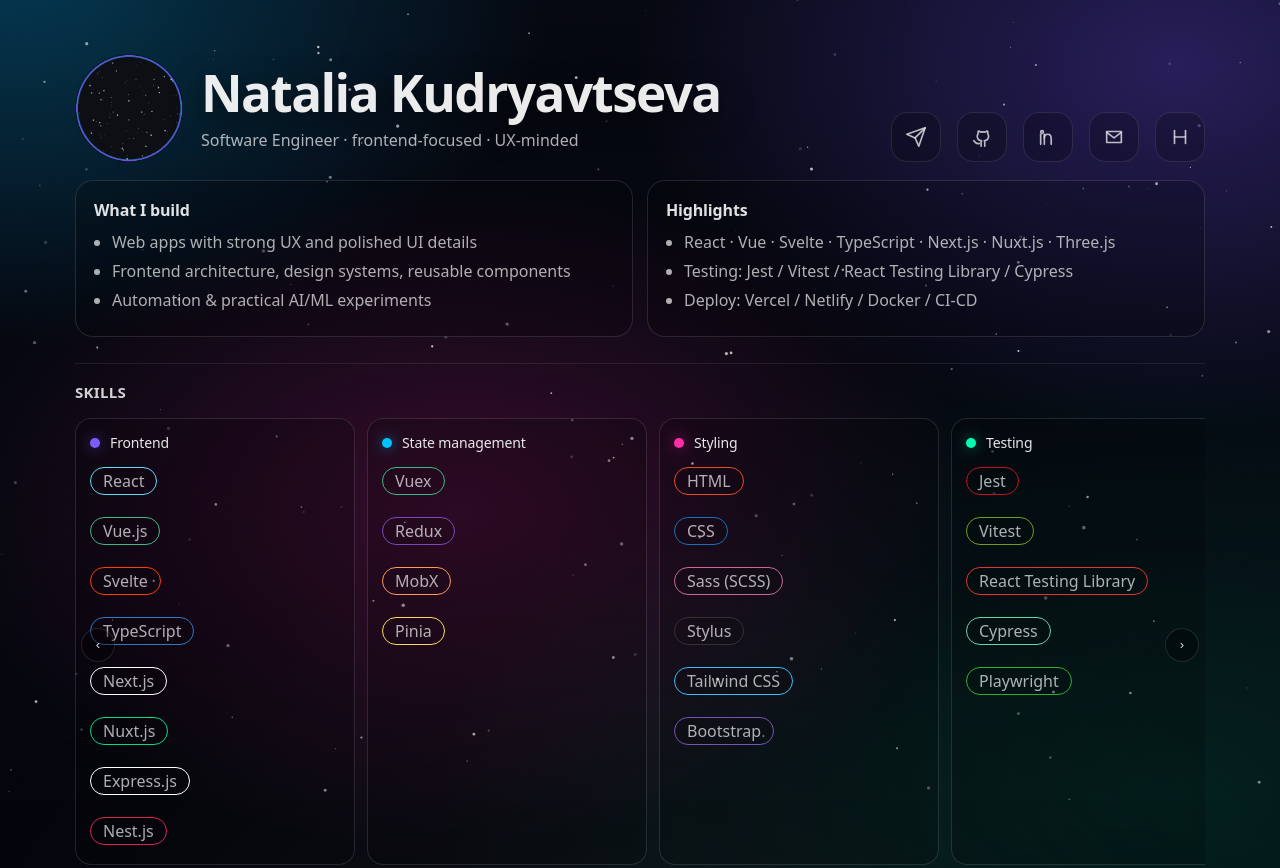
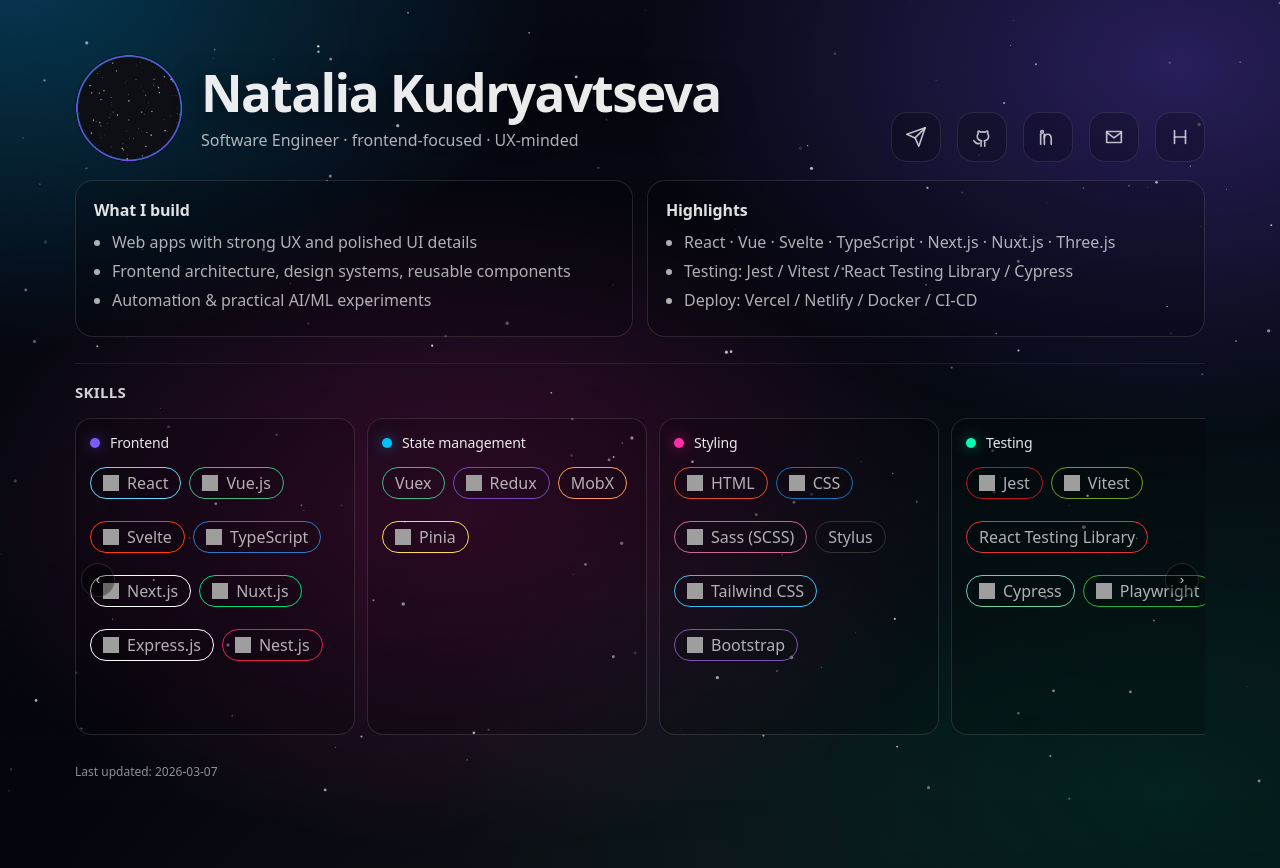
Before and after one commit to Nataly4444/Nataly4444.github.io, a plain HTML site: page index.html in a window 1280 px wide. Shown: the top 868 px of the page. Drawn offline with Linux system fonts and the light colour scheme; grey boxes are pictures that could not be loaded.

Commit message:
Add icons to skill pills and make lists inline

```diff
--- a/index.html
+++ b/index.html
@@ -333,16 +333,26 @@
         list-style: none;
         color: var(--muted);
         display: flex;
-        flex-direction: column;
+        flex-wrap: wrap;
         gap: 8px;
       }
 
       .skill-list li {
         width: fit-content;
-        padding: 2px 12px;
+        padding: 4px 12px;
         border: 1px solid var(--pill, blueviolet);
         border-radius: 50px;
         background: rgba(0,0,0,0.10);
+        display: inline-flex;
+        align-items: center;
+        gap: 8px;
+        white-space: nowrap;
+      }
+
+      .pill-icon {
+        width: 16px;
+        height: 16px;
+        display: inline-block;
       }
 
       @media (max-width: 820px) {
@@ -462,14 +472,14 @@
               <div class="skill-card">
                 <div class="skill-title"><span class="dot"></span> Frontend</div>
                 <ul class="skill-list">
-                  <li style="--pill:#61DAFB">React</li>
-                  <li style="--pill:#41B883">Vue.js</li>
-                  <li style="--pill:#FF3E00">Svelte</li>
-                  <li style="--pill:#3178C6">TypeScript</li>
-                  <li style="--pill:#ffffff">Next.js</li>
-                  <li style="--pill:#00DC82">Nuxt.js</li>
-                  <li style="--pill:#ffffff">Express.js</li>
-                  <li style="--pill:#E0234E">Nest.js</li>
+                  <li style="--pill:#61DAFB"><img class="pill-icon" src="https://skillicons.dev/icons?i=react" alt="" />React</li>
+                  <li style="--pill:#41B883"><img class="pill-icon" src="https://skillicons.dev/icons?i=vue" alt="" />Vue.js</li>
+                  <li style="--pill:#FF3E00"><img class="pill-icon" src="https://skillicons.dev/icons?i=svelte" alt="" />Svelte</li>
+                  <li style="--pill:#3178C6"><img class="pill-icon" src="https://skillicons.dev/icons?i=ts" alt="" />TypeScript</li>
+                  <li style="--pill:#ffffff"><img class="pill-icon" src="https://skillicons.dev/icons?i=nextjs" alt="" />Next.js</li>
+                  <li style="--pill:#00DC82"><img class="pill-icon" src="https://skillicons.dev/icons?i=nuxtjs" alt="" />Nuxt.js</li>
+                  <li style="--pill:#ffffff"><img class="pill-icon" src="https://skillicons.dev/icons?i=express" alt="" />Express.js</li>
+                  <li style="--pill:#E0234E"><img class="pill-icon" src="https://skillicons.dev/icons?i=nestjs" alt="" />Nest.js</li>
                 </ul>
               </div>
 
@@ -477,45 +487,45 @@
                 <div class="skill-title"><span class="dot cyan"></span> State management</div>
                 <ul class="skill-list">
                   <li style="--pill:#41B883">Vuex</li>
-                  <li style="--pill:#764ABC">Redux</li>
+                  <li style="--pill:#764ABC"><img class="pill-icon" src="https://skillicons.dev/icons?i=redux" alt="" />Redux</li>
                   <li style="--pill:#FF9955">MobX</li>
-                  <li style="--pill:#FFD859">Pinia</li>
+                  <li style="--pill:#FFD859"><img class="pill-icon" src="https://skillicons.dev/icons?i=pinia" alt="" />Pinia</li>
                 </ul>
               </div>
 
               <div class="skill-card">
                 <div class="skill-title"><span class="dot magenta"></span> Styling</div>
                 <ul class="skill-list">
-                  <li style="--pill:#E34F26">HTML</li>
-                  <li style="--pill:#1572B6">CSS</li>
-                  <li style="--pill:#CC6699">Sass (SCSS)</li>
+                  <li style="--pill:#E34F26"><img class="pill-icon" src="https://skillicons.dev/icons?i=html" alt="" />HTML</li>
+                  <li style="--pill:#1572B6"><img class="pill-icon" src="https://skillicons.dev/icons?i=css" alt="" />CSS</li>
+                  <li style="--pill:#CC6699"><img class="pill-icon" src="https://skillicons.dev/icons?i=sass" alt="" />Sass (SCSS)</li>
                   <li style="--pill:#333333">Stylus</li>
-                  <li style="--pill:#38BDF8">Tailwind CSS</li>
-                  <li style="--pill:#7952B3">Bootstrap</li>
+                  <li style="--pill:#38BDF8"><img class="pill-icon" src="https://skillicons.dev/icons?i=tailwind" alt="" />Tailwind CSS</li>
+                  <li style="--pill:#7952B3"><img class="pill-icon" src="https://skillicons.dev/icons?i=bootstrap" alt="" />Bootstrap</li>
                 </ul>
               </div>
 
               <div class="skill-card">
                 <div class="skill-title"><span class="dot mint"></span> Testing</div>
                 <ul class="skill-list">
-                  <li style="--pill:#C21325">Jest</li>
-                  <li style="--pill:#6E9F18">Vitest</li>
+                  <li style="--pill:#C21325"><img class="pill-icon" src="https://skillicons.dev/icons?i=jest" alt="" />Jest</li>
+                  <li style="--pill:#6E9F18"><img class="pill-icon" src="https://skillicons.dev/icons?i=vitest" alt="" />Vitest</li>
                   <li style="--pill:#E33332">React Testing Library</li>
-                  <li style="--pill:#69D3A7">Cypress</li>
-                  <li style="--pill:#2EAD33">Playwright</li>
+                  <li style="--pill:#69D3A7"><img class="pill-icon" src="https://skillicons.dev/icons?i=cypress" alt="" />Cypress</li>
+                  <li style="--pill:#2EAD33"><img class="pill-icon" src="https://skillicons.dev/icons?i=playwright" alt="" />Playwright</li>
                 </ul>
               </div>
 
               <div class="skill-card">
                 <div class="skill-title"><span class="dot"></span> Build / Dev tools</div>
                 <ul class="skill-list">
-                  <li style="--pill:#4B32C3">ESLint</li>
-                  <li style="--pill:#F7B93E">Prettier</li>
+                  <li style="--pill:#4B32C3"><img class="pill-icon" src="https://skillicons.dev/icons?i=eslint" alt="" />ESLint</li>
+                  <li style="--pill:#F7B93E"><img class="pill-icon" src="https://skillicons.dev/icons?i=prettier" alt="" />Prettier</li>
                   <li style="--pill:#ffffff">Husky</li>
                   <li style="--pill:#999999">lint-staged</li>
-                  <li style="--pill:#CB3837">npm</li>
-                  <li style="--pill:#F69220">pnpm</li>
-                  <li style="--pill:#2C8EBB">yarn</li>
+                  <li style="--pill:#CB3837"><img class="pill-icon" src="https://skillicons.dev/icons?i=npm" alt="" />npm</li>
+                  <li style="--pill:#F69220"><img class="pill-icon" src="https://skillicons.dev/icons?i=pnpm" alt="" />pnpm</li>
+                  <li style="--pill:#2C8EBB"><img class="pill-icon" src="https://skillicons.dev/icons?i=yarn" alt="" />yarn</li>
                 </ul>
               </div>
 
@@ -575,13 +585,13 @@
               <div class="skill-card">
                 <div class="skill-title"><span class="dot magenta"></span> DB / Backend services</div>
                 <ul class="skill-list">
-                  <li style="--pill:#4169E1">PostgreSQL</li>
-                  <li style="--pill:#4479A1">MySQL</li>
+                  <li style="--pill:#4169E1"><img class="pill-icon" src="https://skillicons.dev/icons?i=postgres" alt="" />PostgreSQL</li>
+                  <li style="--pill:#4479A1"><img class="pill-icon" src="https://skillicons.dev/icons?i=mysql" alt="" />MySQL</li>
                   <li style="--pill:#E10098">GraphQL</li>
                   <li style="--pill:#4945FF">Strapi</li>
-                  <li style="--pill:#47A248">MongoDB</li>
-                  <li style="--pill:#3ECF8E">Supabase</li>
-                  <li style="--pill:#FFCA28">Firebase</li>
+                  <li style="--pill:#47A248"><img class="pill-icon" src="https://skillicons.dev/icons?i=mongodb" alt="" />MongoDB</li>
+                  <li style="--pill:#3ECF8E"><img class="pill-icon" src="https://skillicons.dev/icons?i=supabase" alt="" />Supabase</li>
+                  <li style="--pill:#FFCA28"><img class="pill-icon" src="https://skillicons.dev/icons?i=firebase" alt="" />Firebase</li>
                   <li style="--pill:#ffffff">Convex</li>
                 </ul>
               </div>
@@ -589,8 +599,8 @@
               <div class="skill-card">
                 <div class="skill-title"><span class="dot mint"></span> Bundlers</div>
                 <ul class="skill-list">
-                  <li style="--pill:#8DD6F9">Webpack</li>
-                  <li style="--pill:#646CFF">Vite</li>
+                  <li style="--pill:#8DD6F9"><img class="pill-icon" src="https://skillicons.dev/icons?i=webpack" alt="" />Webpack</li>
+                  <li style="--pill:#646CFF"><img class="pill-icon" src="https://skillicons.dev/icons?i=vite" alt="" />Vite</li>
                 </ul>
               </div>
 
@@ -599,7 +609,7 @@
                 <ul class="skill-list">
                   <li style="--pill:#ffffff">Vercel</li>
                   <li style="--pill:#00C7B7">Netlify</li>
-                  <li style="--pill:#2496ED">Docker</li>
+                  <li style="--pill:#2496ED"><img class="pill-icon" src="https://skillicons.dev/icons?i=docker" alt="" />Docker</li>
                   <li>CI/CD (GitHub Actions / GitLab CI)</li>
                 </ul>
               </div>
@@ -607,8 +617,8 @@
               <div class="skill-card">
                 <div class="skill-title"><span class="dot cyan"></span> Version control</div>
                 <ul class="skill-list">
-                  <li style="--pill:#ffffff">GitHub</li>
-                  <li style="--pill:#FC6D26">GitLab</li>
+                  <li style="--pill:#ffffff"><img class="pill-icon" src="https://skillicons.dev/icons?i=github" alt="" />GitHub</li>
+                  <li style="--pill:#FC6D26"><img class="pill-icon" src="https://skillicons.dev/icons?i=gitlab" alt="" />GitLab</li>
                   <li style="--pill:#2684FF">Bitbucket</li>
                 </ul>
               </div>
```
